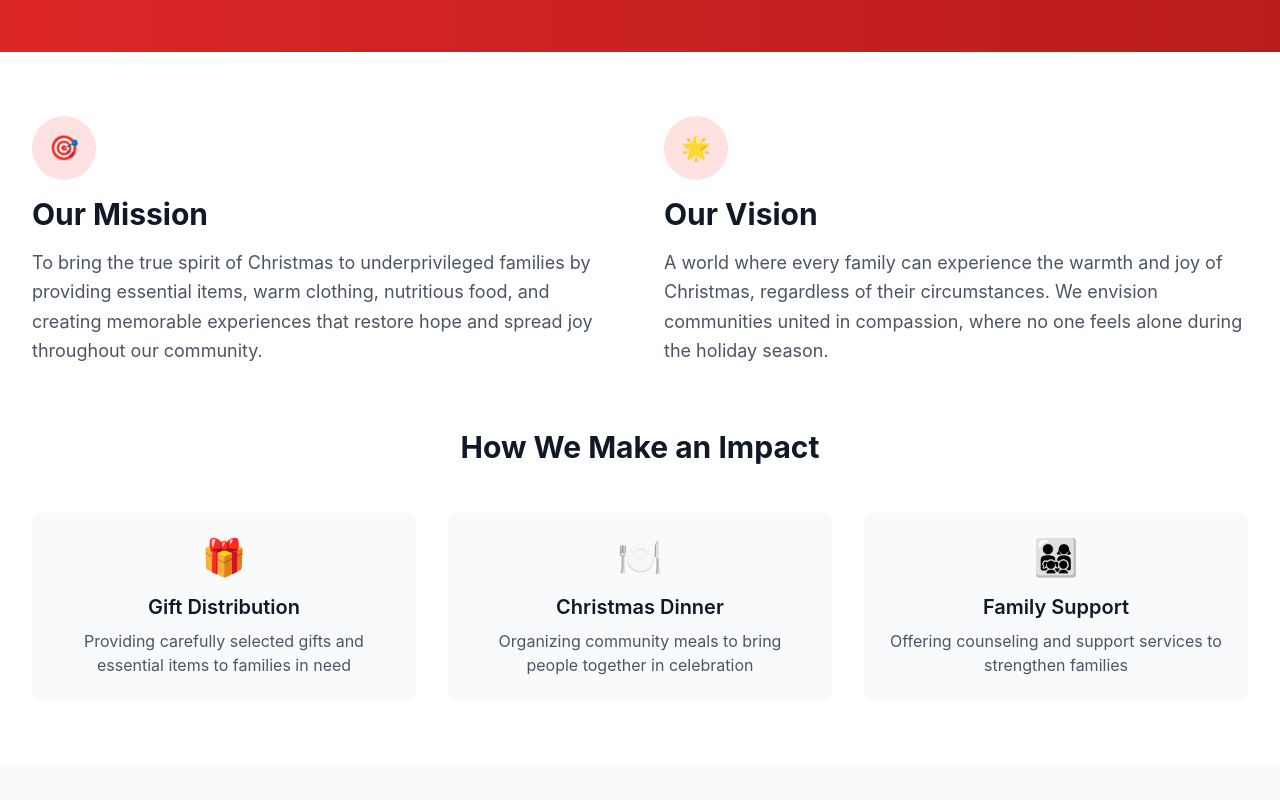
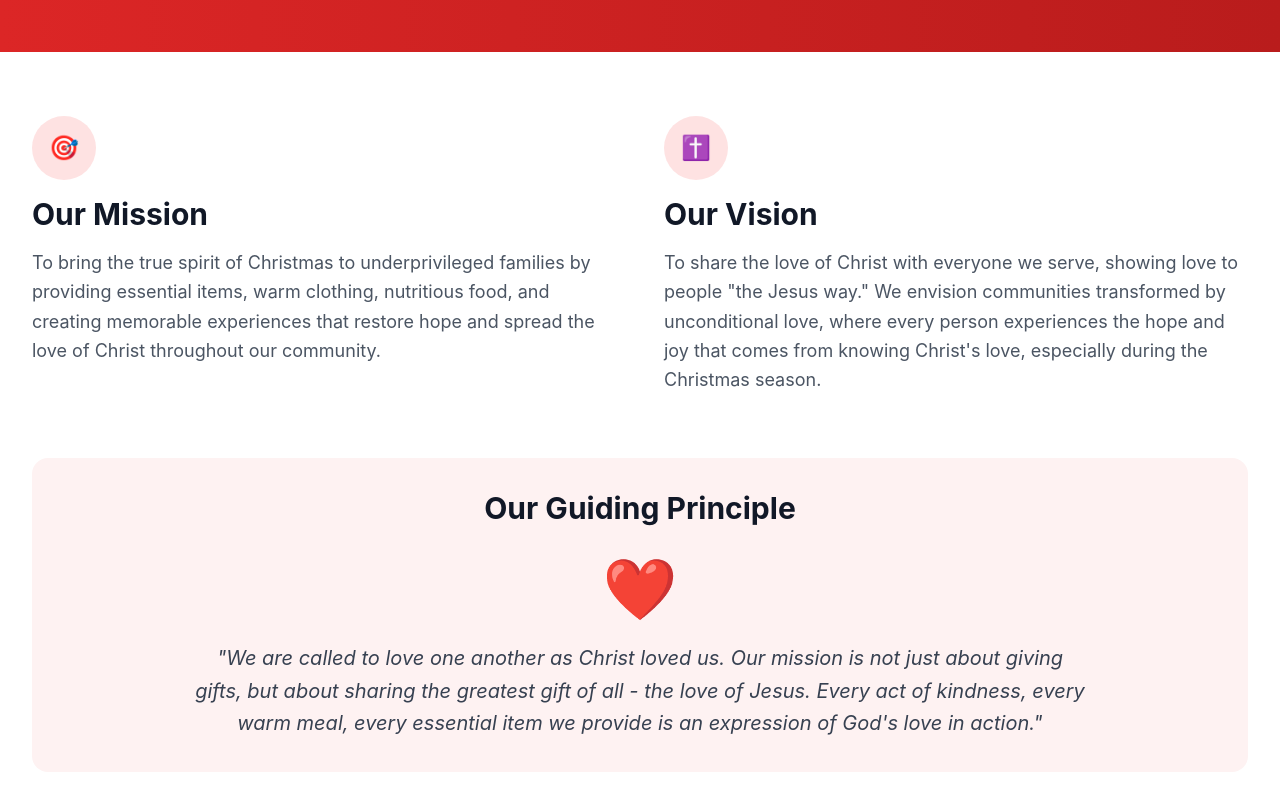
Before and after one commit to IbrahimMalgwi/love-at-christmas, a React (Create React App) app: page / in a window 1280 px wide. Shown: the part 440-1240 px from the top of the page. Built offline with nearby package versions, Linux system fonts and the light colour scheme; no server answers; the database is empty.

Commit message:
updated the mission and vision

```diff
--- a/src/components/home/MissionVision.jsx
+++ b/src/components/home/MissionVision.jsx
@@ -14,20 +14,37 @@ const MissionVision = () => {
                         <p className="text-lg text-gray-600 leading-relaxed">
                             To bring the true spirit of Christmas to underprivileged families by providing
                             essential items, warm clothing, nutritious food, and creating memorable experiences
-                            that restore hope and spread joy throughout our community.
+                            that restore hope and spread the love of Christ throughout our community.
                         </p>
                     </div>
 
                     {/* Vision */}
                     <div className="text-center md:text-left">
                         <div className="w-16 h-16 bg-red-100 rounded-full flex items-center justify-center mx-auto md:mx-0 mb-4">
-                            <span className="text-2xl">🌟</span>
+                            <span className="text-2xl">✝️</span>
                         </div>
                         <h2 className="text-3xl font-bold text-gray-900 mb-4">Our Vision</h2>
                         <p className="text-lg text-gray-600 leading-relaxed">
-                            A world where every family can experience the warmth and joy of Christmas,
-                            regardless of their circumstances. We envision communities united in compassion,
-                            where no one feels alone during the holiday season.
+                            To share the love of Christ with everyone we serve, showing love to people
+                            "the Jesus way." We envision communities transformed by unconditional love,
+                            where every person experiences the hope and joy that comes from knowing
+                            Christ's love, especially during the Christmas season.
+                        </p>
+                    </div>
+                </div>
+
+                {/* Core Values */}
+                <div className="mt-16 bg-red-50 rounded-2xl p-8">
+                    <h2 className="text-3xl font-bold text-center text-gray-900 mb-8">
+                        Our Guiding Principle
+                    </h2>
+                    <div className="max-w-4xl mx-auto text-center">
+                        <div className="text-6xl mb-6">❤️</div>
+                        <p className="text-xl text-gray-700 leading-relaxed italic">
+                            "We are called to love one another as Christ loved us. Our mission is not just
+                            about giving gifts, but about sharing the greatest gift of all - the love of Jesus.
+                            Every act of kindness, every warm meal, every essential item we provide is an
+                            expression of God's love in action."
                         </p>
                     </div>
                 </div>
@@ -35,27 +52,27 @@ const MissionVision = () => {
                 {/* Program Activities */}
                 <div className="mt-16">
                     <h2 className="text-3xl font-bold text-center text-gray-900 mb-12">
-                        How We Make an Impact
+                        How We Share God's Love
                     </h2>
                     <div className="grid grid-cols-1 md:grid-cols-3 gap-8">
                         {[
                             {
                                 icon: '🎁',
                                 title: 'Gift Distribution',
-                                description: 'Providing carefully selected gifts and essential items to families in need'
+                                description: 'Providing carefully selected gifts and essential items as tangible expressions of God\'s love and care for families in need'
                             },
                             {
-                                icon: '🍽️',
-                                title: 'Christmas Dinner',
-                                description: 'Organizing community meals to bring people together in celebration'
+                                icon: '🙏',
+                                title: 'NPC Fellowship',
+                                description: 'Organizing Neighborhood Prayer Cell gatherings where communities experience Christian fellowship, prayer, and hear the message of hope'
                             },
                             {
-                                icon: '👨‍👩‍👧‍👦',
-                                title: 'Family Support',
-                                description: 'Offering counseling and support services to strengthen families'
+                                icon: '💝',
+                                title: 'Spiritual Support',
+                                description: 'Offering prayer, counseling, and spiritual guidance to strengthen families in their faith journey'
                             }
                         ].map((activity, index) => (
-                            <div key={index} className="text-center p-6 bg-gray-50 rounded-lg">
+                            <div key={index} className="text-center p-6 bg-gray-50 rounded-lg hover:shadow-lg transition-shadow">
                                 <div className="text-4xl mb-4">{activity.icon}</div>
                                 <h3 className="text-xl font-semibold text-gray-900 mb-2">
                                     {activity.title}
@@ -67,6 +84,16 @@ const MissionVision = () => {
                         ))}
                     </div>
                 </div>
+
+                {/* Bible Verse */}
+                <div className="mt-12 text-center">
+                    <div className="bg-white border border-red-200 rounded-lg p-6 inline-block">
+                        <p className="text-lg text-gray-700 italic">
+                            "For God so loved the world that he gave his one and only Son, that whoever believes in him shall not perish but have eternal life."
+                        </p>
+                        <p className="text-red-600 font-semibold mt-2">- John 3:16</p>
+                    </div>
+                </div>
             </div>
         </section>
     );
```
